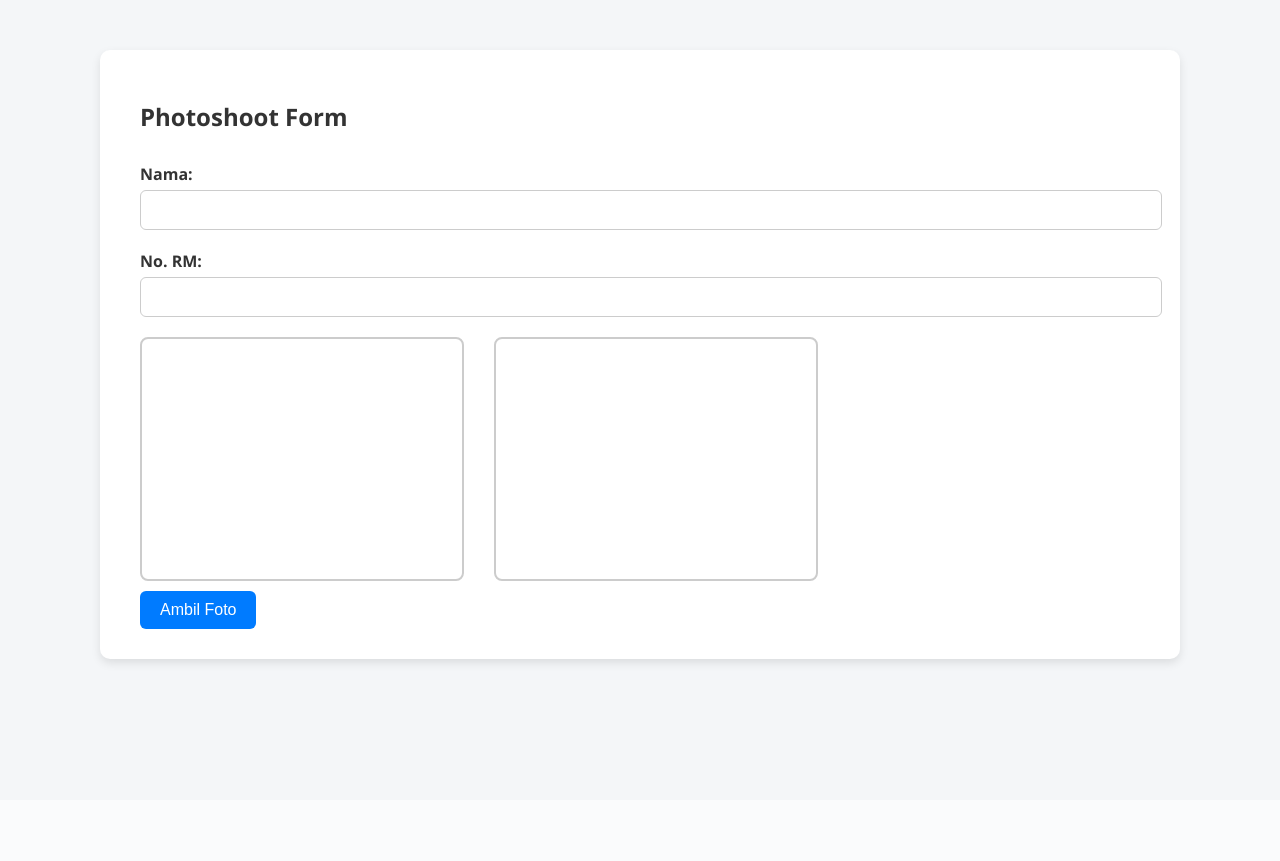
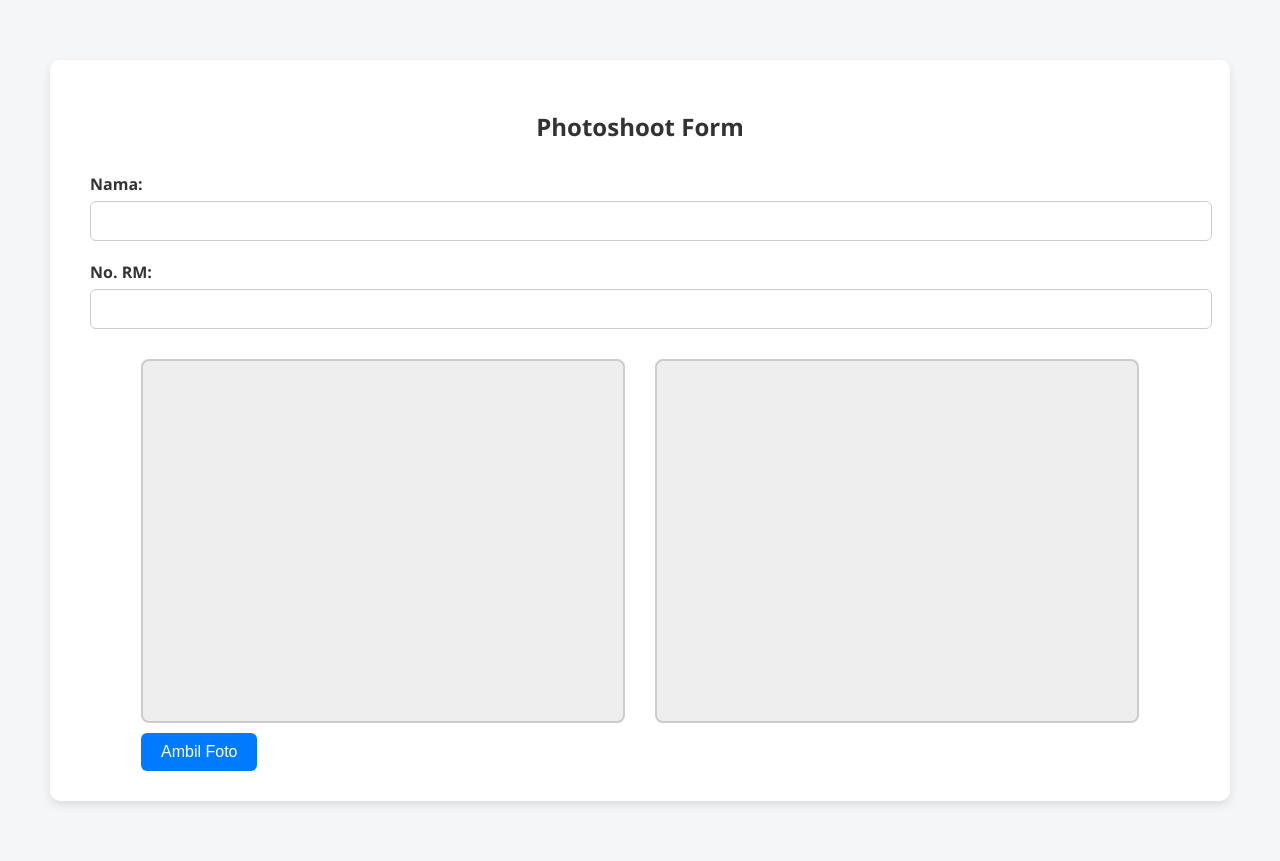
Before and after one commit to Andikalubis/photoshoot, a CodeIgniter app: page /photoshoot/ in a window 1280 px wide. Before the commit the page ends 666 px from the top, so only its background shows below. Run offline with CodeIgniter, Linux system fonts and the light colour scheme; some libraries are stand-ins or nearby versions.

Commit message:
update photoshoot

```diff
--- a/application/views/photo.php
+++ b/application/views/photo.php
@@ -1,18 +1,112 @@
-<?php $this->load->view('tamplate/head'); ?>
+<!DOCTYPE html>
+<html lang="id">
+<head>
+    <meta charset="UTF-8">
+    <title>Photoshoot App</title>
+    <meta name="viewport" content="width=device-width, initial-scale=1">
+    <script src="https://code.jquery.com/jquery-3.6.0.min.js"></script>
+    <script src="<?= base_url('assets/js/webcam.min.js') ?>"></script>
 
+    <style>
+        body {
+            font-family: 'Segoe UI', Tahoma, Geneva, Verdana, sans-serif;
+            background-color: #f4f6f8;
+            margin: 0;
+            padding: 0;
+        }
+
+        .container {
+            max-width: 1100px;
+            margin: 60px auto;
+            background-color: #fff;
+            padding: 30px 40px;
+            border-radius: 10px;
+            box-shadow: 0 4px 10px rgba(0, 0, 0, 0.1);
+        }
+
+        h2 {
+            text-align: center;
+            color: #333;
+            margin-bottom: 30px;
+        }
+
+        .form-group {
+            margin-bottom: 20px;
+        }
+
+        label {
+            font-weight: bold;
+            display: block;
+            margin-bottom: 6px;
+            color: #333;
+        }
+
+        input[type="text"] {
+            width: 100%;
+            padding: 10px;
+            font-size: 16px;
+            border: 1px solid #ccc;
+            border-radius: 6px;
+        }
+
+        .camera-section {
+            display: flex;
+            flex-wrap: wrap;
+            gap: 30px;
+            margin-top: 30px;
+            justify-content: center;
+        }
+
+        #my_camera, #results {
+            width: 480px;
+            height: 360px;
+            border: 2px solid #ccc;
+            border-radius: 8px;
+            background-color: #eee;
+        }
+
+        button {
+            display: inline-block;
+            background-color: #007bff;
+            color: white;
+            padding: 10px 20px;
+            font-size: 16px;
+            border: none;
+            border-radius: 6px;
+            cursor: pointer;
+            margin-top: 10px;
+        }
+
+        button:hover {
+            background-color: #0056b3;
+        }
+
+        @media (max-width: 768px) {
+            .camera-section {
+                flex-direction: column;
+                align-items: center;
+            }
+
+            #my_camera, #results {
+                width: 100%;
+                height: auto;
+            }
+        }
+    </style>
+</head>
 <body>
 
 <div class="container">
     <h2>Photoshoot Form</h2>
 
     <div class="form-group">
-            <label>Nama:</label>
-            <input type="text" id="nama" name="nama">
+        <label for="nama">Nama:</label>
+        <input type="text" id="nama" name="nama" class="form-control">
     </div>
 
     <div class="form-group">
-            <label>No. RM:</label>
-            <input type="text" id="no_rm" name="no_rm">
+        <label for="no_rm">No. RM:</label>
+        <input type="text" id="no_rm" name="no_rm" class="form-control">
     </div>
 
     <div class="camera-section">
@@ -24,10 +118,12 @@
     </div>
 </div>
 
+<script src="https://cdnjs.cloudflare.com/ajax/libs/webcamjs/1.0.26/webcam.min.js"></script>
+
 <script type="text/javascript">
     Webcam.set({
-            width: 320,
-            height: 240,
+        width: 480,
+        height: 360,
         image_format: 'jpeg',
         jpeg_quality: 90
     });
@@ -43,9 +139,9 @@
         }
 
         Webcam.snap(function(data_uri) {
-                $('#results').html('<img src="'+data_uri+'" style="width: 100%; border-radius: 8px;" />');
+            $('#results').html('<img src="' + data_uri + '" style="width: 100%; height: 100%; object-fit: cover; border-radius: 8px;" />');
 
-                $.post("<?= site_url('photoshoot/capture') ?>", {
+            $.post("<?= site_url('photo/capture') ?>", {
                 nama: nama,
                 no_rm: no_rm,
                 image: data_uri
--- a/application/views/tamplate/head.php
+++ /dev/null
@@ -1,84 +0,0 @@
-<!DOCTYPE html>
-<html>
-<head>
-    <title>Photoshoot App</title>
-    <script src="https://code.jquery.com/jquery-3.6.0.min.js"></script>
-    <script src="<?= base_url('assets/js/webcam.min.js') ?>"></script>
-    <style>
-        body {
-            font-family: 'Segoe UI', Tahoma, Geneva, Verdana, sans-serif;
-            background-color: #f4f6f8;
-            margin: 0;
-            padding: 0;
-        }
-
-        .container {
-            max-width: 1000px;
-            margin: 50px auto;
-            background-color: #ffffff;
-            padding: 30px 40px;
-            border-radius: 10px;
-            box-shadow: 0 4px 10px rgba(0,0,0,0.1);
-        }
-
-        h2 {
-            margin-bottom: 30px;
-            color: #333;
-        }
-
-        .form-group {
-            margin-bottom: 20px;
-        }
-
-        label {
-            font-weight: bold;
-            display: block;
-            margin-bottom: 5px;
-            color: #333;
-        }
-
-        input[type="text"] {
-            width: 100%;
-            padding: 10px;
-            font-size: 16px;
-            border: 1px solid #ccc;
-            border-radius: 6px;
-        }
-
-        .camera-section {
-            display: flex;
-            flex-wrap: wrap;
-            gap: 30px;
-            margin-top: 20px;
-        }
-
-        #my_camera, #results {
-            border: 2px solid #ccc;
-            width: 320px;
-            height: 240px;
-            border-radius: 8px;
-        }
-
-        button {
-            background-color: #007bff;
-            color: white;
-            padding: 10px 20px;
-            font-size: 16px;
-            border: none;
-            border-radius: 6px;
-            cursor: pointer;
-            margin-top: 10px;
-        }
-
-        button:hover {
-            background-color: #0056b3;
-        }
-
-        @media (max-width: 768px) {
-            .camera-section {
-                flex-direction: column;
-                align-items: center;
-            }
-        }
-    </style>
-</head>
```
Also changed, not shown: application/views/tamplate/footer.php (deleted). Lines whose indentation alone changed are shown as unchanged.
